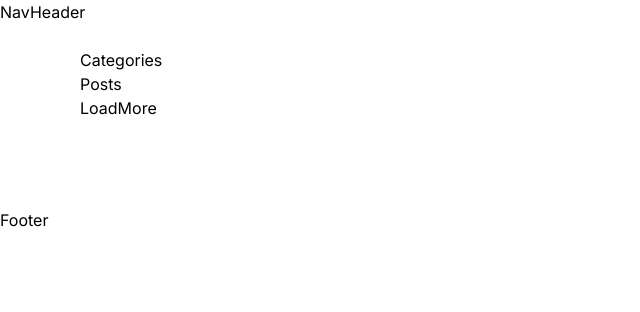
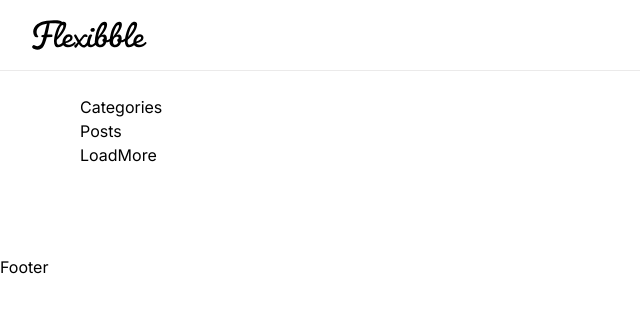
Before and after one commit to sabatohura/nextjs_flexible, a Next.js app: page / in a window 1280 px wide. Shown: the top 312 px of the page, without its empty margins (0-640 px from the left). Built offline with nearby package versions, Linux system fonts and the light colour scheme.

Commit message:
Create logo on nav

```diff
--- a/app/layout.tsx
+++ b/app/layout.tsx
@@ -1,4 +1,6 @@
 import "./globals.css";
+import Navbar from "@/components/Navbar";
+import Footer from "@/components/footer";
 
 export const metadata = {
   title: "Flexibble",
@@ -13,9 +15,9 @@ export default function RootLayout({
   return (
     <html lang="en">
       <body>
-        NavHeader
+        <Navbar />
         <main>{children}</main>
-        Footer
+        <Footer />
       </body>
     </html>
   );
--- a/components/Footer.tsx
+++ b/components/Footer.tsx
@@ -1,7 +1,7 @@
 import React from "react";
 
-const footer = () => {
-  return <div>footer</div>;
+const Footer = () => {
+  return <div>Footer</div>;
 };
 
-export default footer;
+export default Footer;
--- a/components/Navbar.tsx
+++ b/components/Navbar.tsx
@@ -1,7 +1,16 @@
-import React from "react";
-
+import Image from "next/image";
+import Link from "next/link";
 const Navbar = () => {
-  return <div>Navbar</div>;
+  return (
+    <nav className="flexBetween navbar">
+      <div className="flex-1 flexStart gap-10">
+        <Link href="/">
+          <Image src="/logo.svg" alt="Flexible" width={115} height={43} />
+        </Link>
+      </div>
+      <ul className="xl:flex hidden text-small gap-7"></ul>
+    </nav>
+  );
 };
 
 export default Navbar;
```
